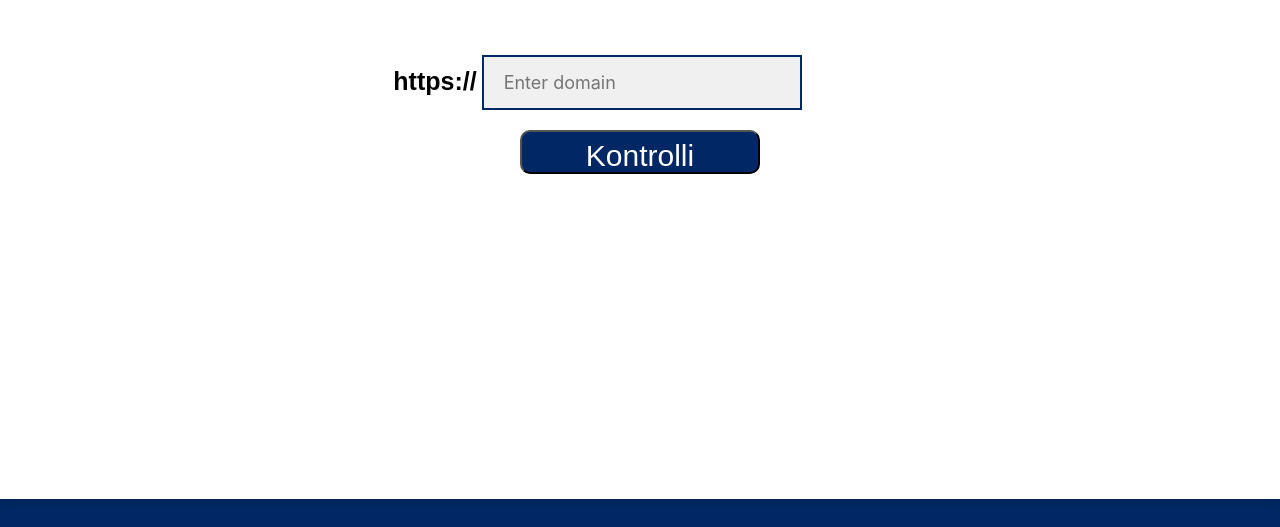
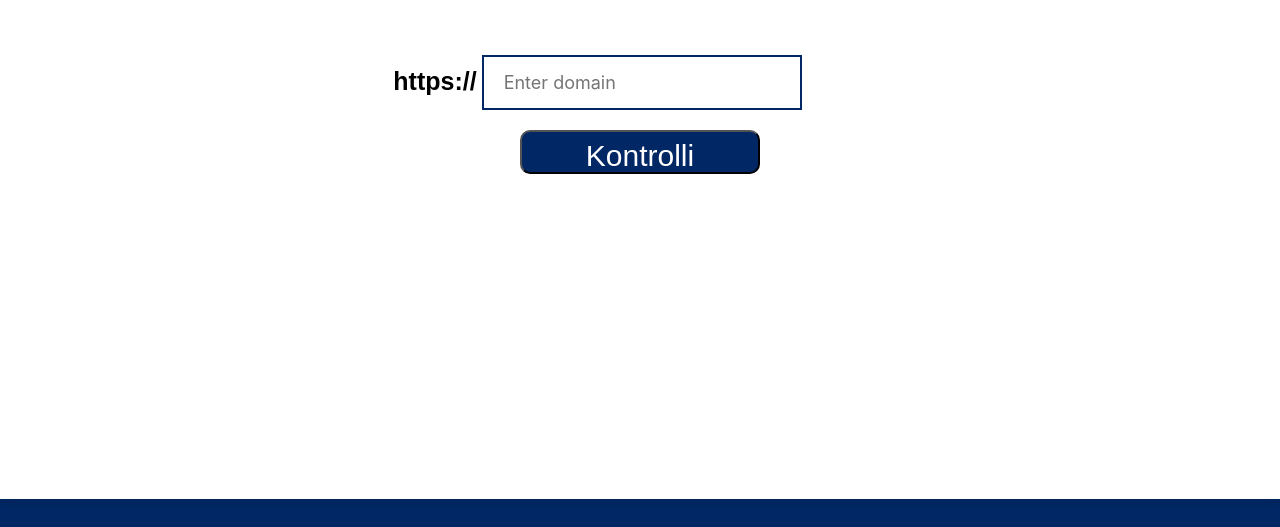
Before and after one commit to markusmikk100/Kasutajaliidesedisain, a plain HTML site: page index.html in a window 1280 px wide. Shown: the part 335-862 px from the top of the page. Drawn offline with nearby package versions, Linux system fonts and the light colour scheme; a web font is replaced by a local one.

Commit message:
ümber nimetus ja värv

```diff
--- a/style.css
+++ b/style.css
@@ -83,7 +83,7 @@ body {
     margin-left: 10px;
     box-sizing: border-box;
     font-size: 18px;
-    background-color: rgb(240, 240, 240);
+    background-color: rgb(255, 255, 255);
     border: 2.5px solid #012864;
     transform: translateX(-50px);
 }
```
